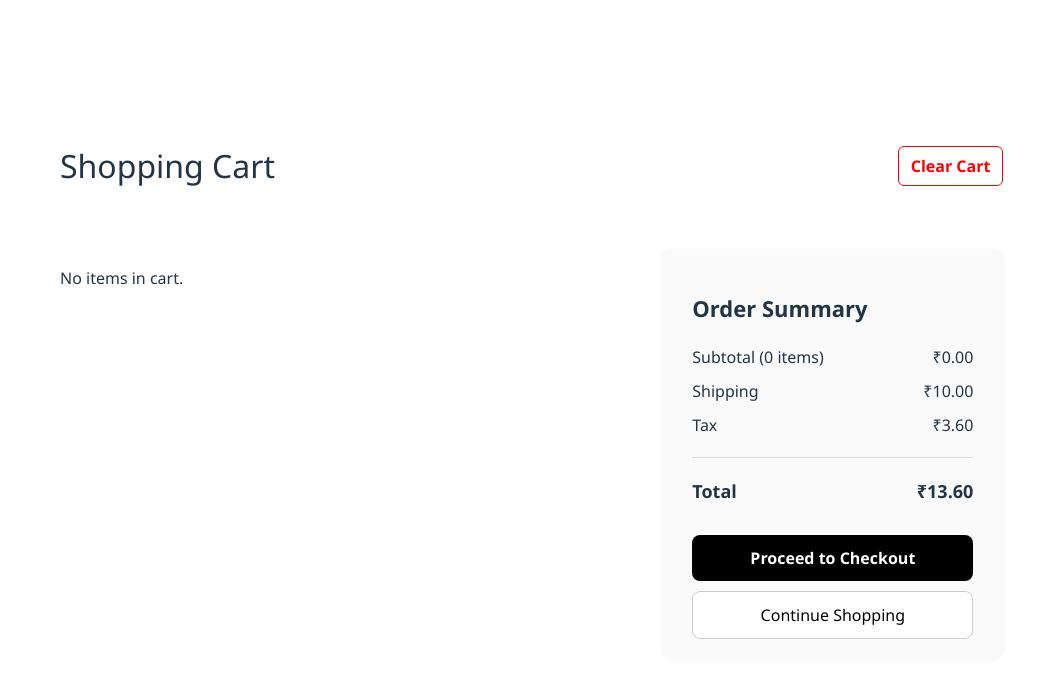
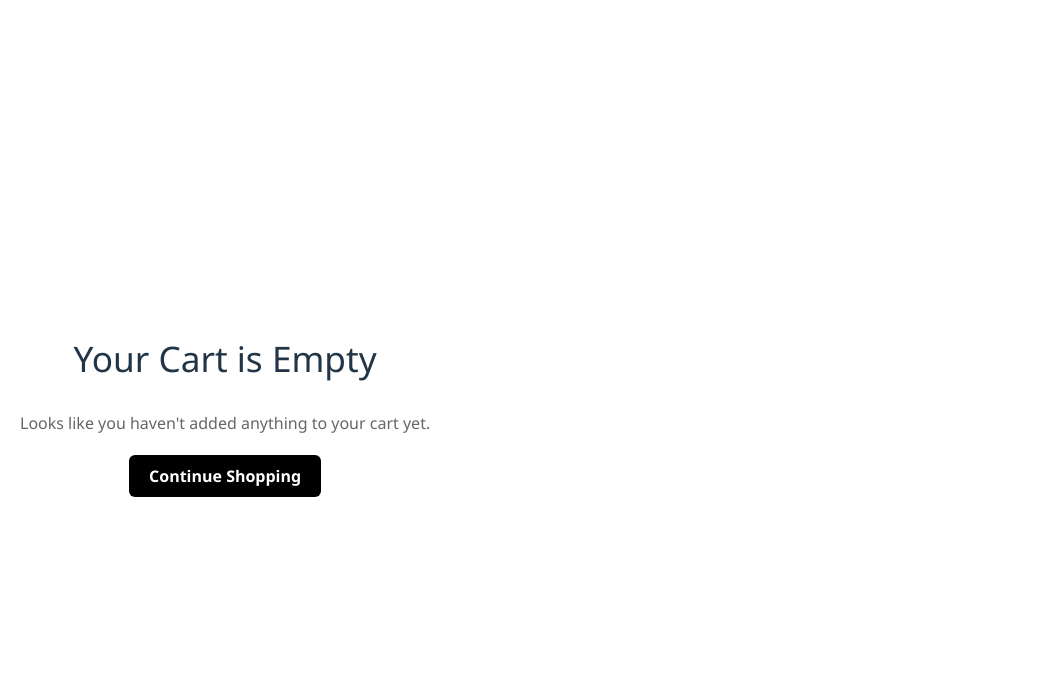
Before and after one commit to Prajwal4648/ecommerce-react-ui, a React (Vite) app: page /cart in a window 1280 px wide. Shown: the top 678 px of the page, without its empty margins (0-1045 px from the left). Built offline with nearby package versions, Linux system fonts and the light colour scheme.

Commit message:
updated cart logics and Ui

```diff
--- a/src/pages/Cart/Cart.jsx
+++ b/src/pages/Cart/Cart.jsx
@@ -1,13 +1,30 @@
-import React from 'react';
+import React, { useState } from 'react';
 import { useCart } from './CartContext';
-import './cart.css';
+import './Cart.css';
 import { useNavigate } from 'react-router-dom';
 
 const Cart = () => {
   const { cartItems, removeFromCart, updateQuantity, clearCart } = useCart();
   const navigate = useNavigate();
+  const [promoCode, setPromoCode] = useState('');
 
-  const total = cartItems.reduce((sum, item) => sum + item.price * item.quantity, 0);
+  const subtotal = cartItems.reduce((sum, item) => sum + item.price * item.quantity, 0);
+  const shipping = subtotal > 100 ? 0 : 10;
+  const tax = 14.40; // fixed or calculated
+  const total = subtotal + shipping + tax;
+
+  // Empty cart view
+  if (cartItems.length === 0) {
+    return (
+      <div className="empty-cart">
+        <h2>Your Cart is Empty</h2>
+        <p>Looks like you haven't added anything to your cart yet.</p>
+        <button className="empty-cart-btn" onClick={() => navigate('/')}>
+          Continue Shopping
+        </button>
+      </div>
+    );
+  }
 
   return (
     <div className="cart-container">
@@ -17,11 +34,9 @@ const Cart = () => {
         <button className="clear-cart-btn" onClick={clearCart}>Clear Cart</button>
       </div>
 
+      {/* Left: Cart Items */}
       <div className="cart-items">
-        {cartItems.length === 0 ? (
-          <p>No items in cart.</p>
-        ) : (
-          cartItems.map(item => (
+        {cartItems.map(item => (
           <div className="cart-item" key={item.id}>
             <img src={item.image} alt={item.title} />
             <div className="cart-item-details">
@@ -36,19 +51,45 @@ const Cart = () => {
             </div>
             <span className="remove-btn" onClick={() => removeFromCart(item.id)}>🗑️</span>
           </div>
-          ))
-        )}
+        ))}
       </div>
 
+      {/* Right: Order Summary */}
       <div className="cart-summary">
         <h3>Order Summary</h3>
-        <p>Subtotal ({cartItems.length} items) <span>₹{total.toFixed(2)}</span></p>
-        <p>Shipping <span>₹10.00</span></p>
-        <p>Tax <span>₹3.60</span></p>
+        <p>Subtotal ({cartItems.length} items) <span>₹{subtotal.toFixed(2)}</span></p>
+        <p>Shipping <span>{shipping === 0 ? 'Free' : `₹${shipping.toFixed(2)}`}</span></p>
+        <p>Tax <span>₹{tax.toFixed(2)}</span></p>
         <hr />
-        <p className="total">Total <span>₹{(total + 13.60).toFixed(2)}</span></p>
+        <p className="total">Total <span>₹{total.toFixed(2)}</span></p>
+
         <button className="checkout-btn" onClick={() => navigate('/checkout')}>Proceed to Checkout</button>
         <button className="continue-btn" onClick={() => navigate('/')}>Continue Shopping</button>
+
+        <hr className="divider" />
+
+        {/* Promo Code */}
+        <div className="promo-section">
+          <p>Promo Code</p>
+          <div className="promo-input-wrapper">
+            <input
+              type="text"
+              placeholder="Enter code"
+              value={promoCode}
+              onChange={(e) => setPromoCode(e.target.value)}
+            />
+            <button>Apply</button>
+          </div>
+        </div>
+
+        <hr className="divider" />
+
+        {/* Benefits */}
+        <div className="features">
+          <p>🔒 Secure checkout</p>
+          <p>📦 Free shipping over ₹100</p>
+          <p>🔄 30-day returns</p>
+        </div>
       </div>
     </div>
   );
--- a/src/pages/Cart/cart.css
+++ b/src/pages/Cart/cart.css
@@ -44,6 +44,7 @@
 /* Left: Cart Items */
 .cart-items {
   flex: 2;
+  min-width: 300px;
 }
 
 .cart-item {
@@ -55,6 +56,7 @@
   padding: 20px;
   margin: 20px 0;
   box-shadow: 0 1px 3px rgba(0, 0, 0, 0.1);
+  flex-wrap: wrap;
 }
 
 .cart-item img {
@@ -68,6 +70,7 @@
 
 .cart-item-details {
   flex: 1;
+  min-width: 200px;
 }
 
 .cart-item-details h4 {
@@ -86,6 +89,7 @@
   display: flex;
   align-items: center;
   gap: 10px;
+  margin-left: auto;
 }
 
 .quantity-controls button {
@@ -183,11 +187,121 @@
   background-color: #f0f0f0;
 }
 
-/* Responsive */
+/* Empty Cart View */
+.empty-cart {
+  display: flex;
+  flex-direction: column;
+  align-items: center;
+  justify-content: center;
+  padding: 60px 20px;
+  font-family: 'Segoe UI', sans-serif;
+  text-align: center;
+  min-height: 70vh;
+  width: 100%;
+  box-sizing: border-box;
+}
+
+.empty-cart h2 {
+  font-size: 2.2rem;
+  font-weight: 500;
+  margin-bottom: 10px;
+}
+
+.empty-cart p {
+  font-size: 1rem;
+  color: #666;
+  margin-bottom: 20px;
+}
+
+.empty-cart-btn {
+  padding: 10px 20px;
+  background-color: black;
+  color: white;
+  font-weight: bold;
+  border: none;
+  border-radius: 6px;
+  cursor: pointer;
+  transition: background-color 0.2s;
+}
+
+.empty-cart-btn:hover {
+  background-color: #333;
+}
+
+/* Promo Code Section */
+.promo-section {
+  margin-top: 20px;
+}
+
+.promo-section p {
+  font-weight: 500;
+  margin-bottom: 8px;
+  font-size: 16px;
+}
+
+.promo-input-wrapper {
+  display: flex;
+  gap: 10px;
+}
+
+.promo-input-wrapper input {
+  flex: 1;
+  padding: 10px;
+  border-radius: 6px;
+  border: 1px solid #ccc;
+  font-size: 15px;
+}
+
+.promo-input-wrapper button {
+  padding: 10px 16px;
+  background-color: white;
+  border: 1px solid #ccc;
+  border-radius: 6px;
+  cursor: pointer;
+  font-weight: 500;
+}
+
+.promo-input-wrapper button:hover {
+  background-color: #f0f0f0;
+}
+
+/* Benefits */
+.features {
+  margin-top: 20px;
+  color: #444;
+  font-size: 14px;
+  line-height: 1.8;
+}
+
+/* Divider */
+.divider {
+  margin: 20px 0;
+  border: none;
+  border-top: 1px solid #ddd;
+}
+
+/* ✅ Responsive Styles */
 @media (max-width: 768px) {
+
   .cart-container {
-    flex-direction: column;
-    padding: 20px;
+    flex-direction: row;
+    padding: 10px 6px;
+  }
+
+  .cart-item {
+    flex-direction: row;
+    align-items: flex-start;
+    gap: 15px;
+  }
+
+  .cart-item img {
+    margin-right: 0;
+    width: 100%;
+    height: auto;
+  }
+
+  .quantity-controls {
+    margin-left: 0;
   }
 
   .cart-summary {
```
Lines whose indentation alone changed are shown as unchanged.
